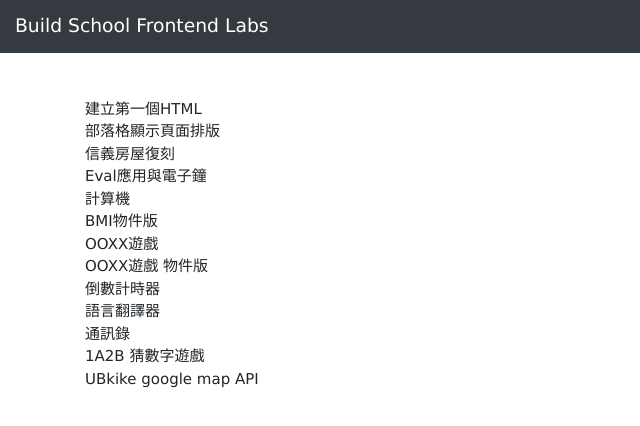
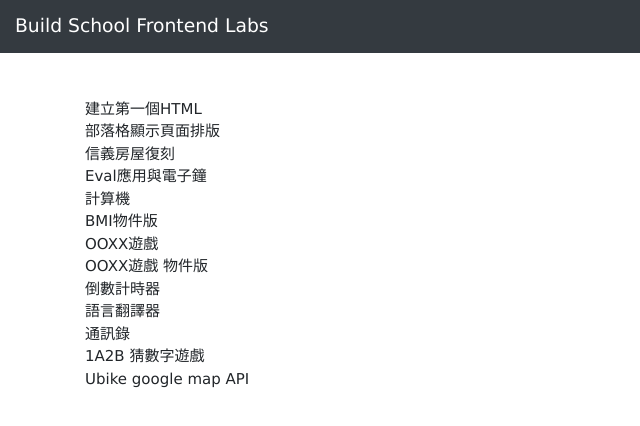
Before and after one commit to LinChiHeng/BuildShool_Frontend_Labs, a plain HTML site: page index.html in a window 1280 px wide. Shown: the full height of the page, 0-640 px from the left. Drawn offline with nearby package versions, Linux system fonts and the light colour scheme.

Commit message:
Ubike google map API

```diff
--- a/index.html
+++ b/index.html
@@ -36,7 +36,7 @@
         <a href="Labs/HW20191009/LiveTranslator/index.html">語言翻譯器</a><br/>
         <a href="Labs/AddressBook/index.html">通訊錄</a><br/>
         <a href="Labs/TAlab1015/GuessNumber/guess-number.html">1A2B 猜數字遊戲</a><br/>
-        <a href="Labs/TAlab1015/GoogleMapAPI/index.html">UBkike google map API</a><br/>
+        <a href="Labs/TAlab1015/GoogleMapAPI/index.html">Ubike google map API</a><br/>
 
 
     </div>
```
Also changed, not shown: Labs/TAlab1015/GoogleMapAPI/index.html (+1 -1 lines).
